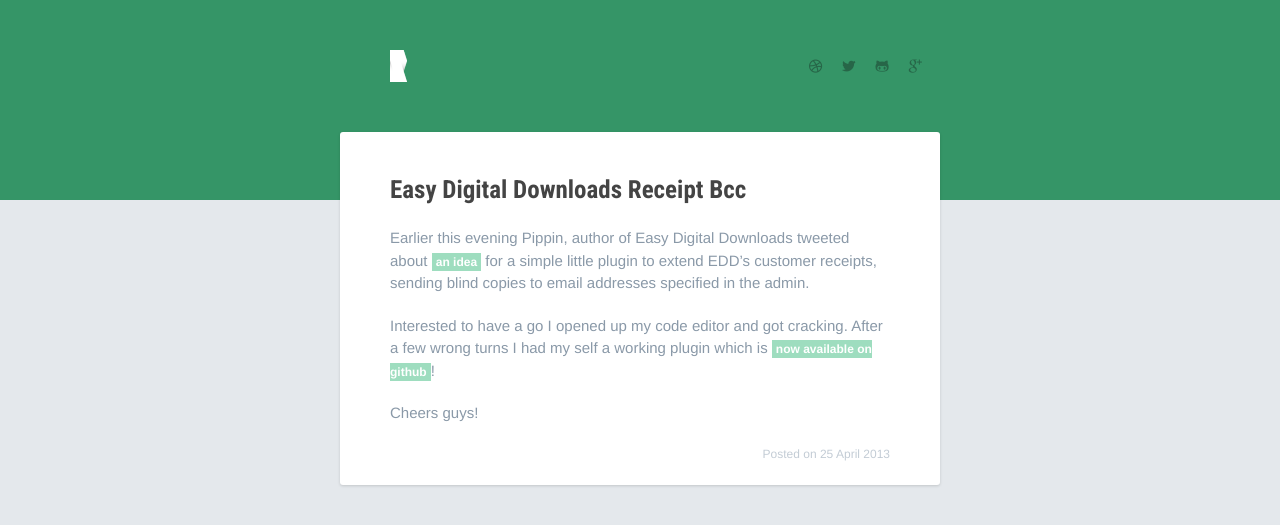
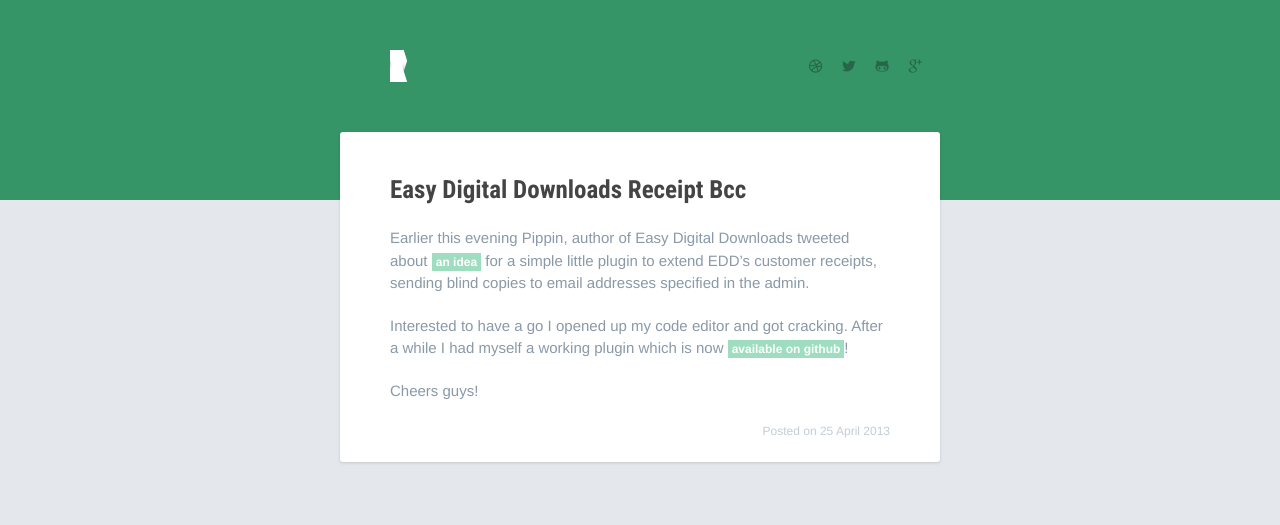
Before and after one commit to studioromeo/studioromeo.github.com, a Jekyll site: the page built from _posts/2013-04-25-easy-digital-downloads-receipt-bcc.md, in a window 1280 px wide. Shown: the top 525 px of the page. Built offline with Jekyll 4.4.1, drawn with Linux system fonts in a browser that asks for light colours; comment, search, counter and statistics services are not loaded.

Commit message:
Sentence tweak

```diff
--- a/_posts/2013-04-25-easy-digital-downloads-receipt-bcc.md
+++ b/_posts/2013-04-25-easy-digital-downloads-receipt-bcc.md
@@ -4,6 +4,6 @@
 
 Earlier this evening Pippin, author of Easy Digital Downloads tweeted about [an idea](https://easydigitaldownloads.com/support/topic/send-a-copy-of-the-receipt-to-another-address/) for a simple little plugin to extend EDD's customer receipts, sending blind copies to email addresses specified in the admin.
 
-Interested to have a go I opened up my code editor and got cracking. After a few wrong turns I had my self a working plugin which is [now available on github](https://github.com/studioromeo/edd-bcc)!
+Interested to have a go I opened up my code editor and got cracking. After a while I had myself a working plugin which is now [available on github](https://github.com/studioromeo/edd-bcc)!
 
 Cheers guys!
```
